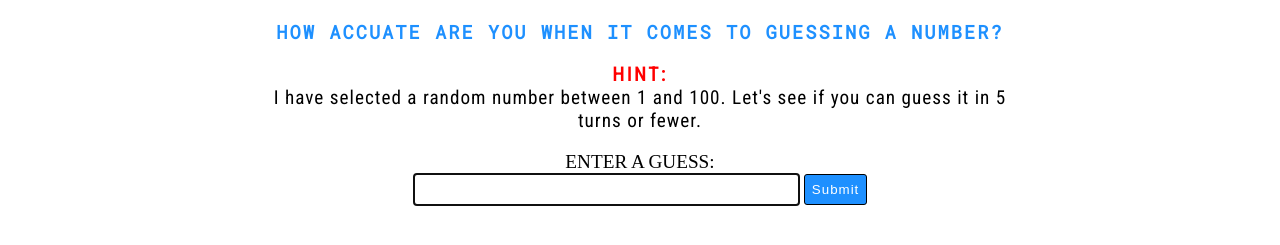
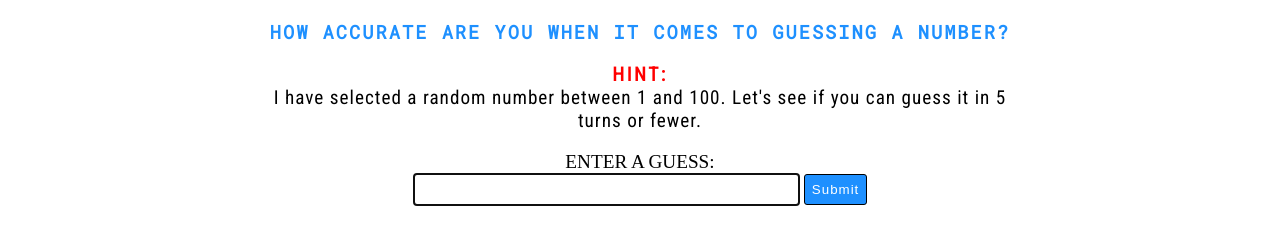
Before and after one commit to adewale2018/numberGuessingGame, a plain HTML site: page index.html in a window 1280 px wide. Shown: the part 143-388 px from the top of the page. Drawn offline with Linux system fonts and the light colour scheme.

Commit message:
Change typo

```diff
--- a/index.html
+++ b/index.html
@@ -18,7 +18,7 @@
   </section>
   <div class="container">
       <section>
-          <h3>How accuate are you when it comes to guessing a number?</h3>
+          <h3>How accurate are you when it comes to guessing a number?</h3>
           <p class="ht"> <span class="hint">hint:</span> <br>
             I have selected a random number between 1 and 100.
             Let's see if you can guess it in 5 turns or fewer.
```
Also changed, not shown: style/style.css (line endings or trailing spaces).
